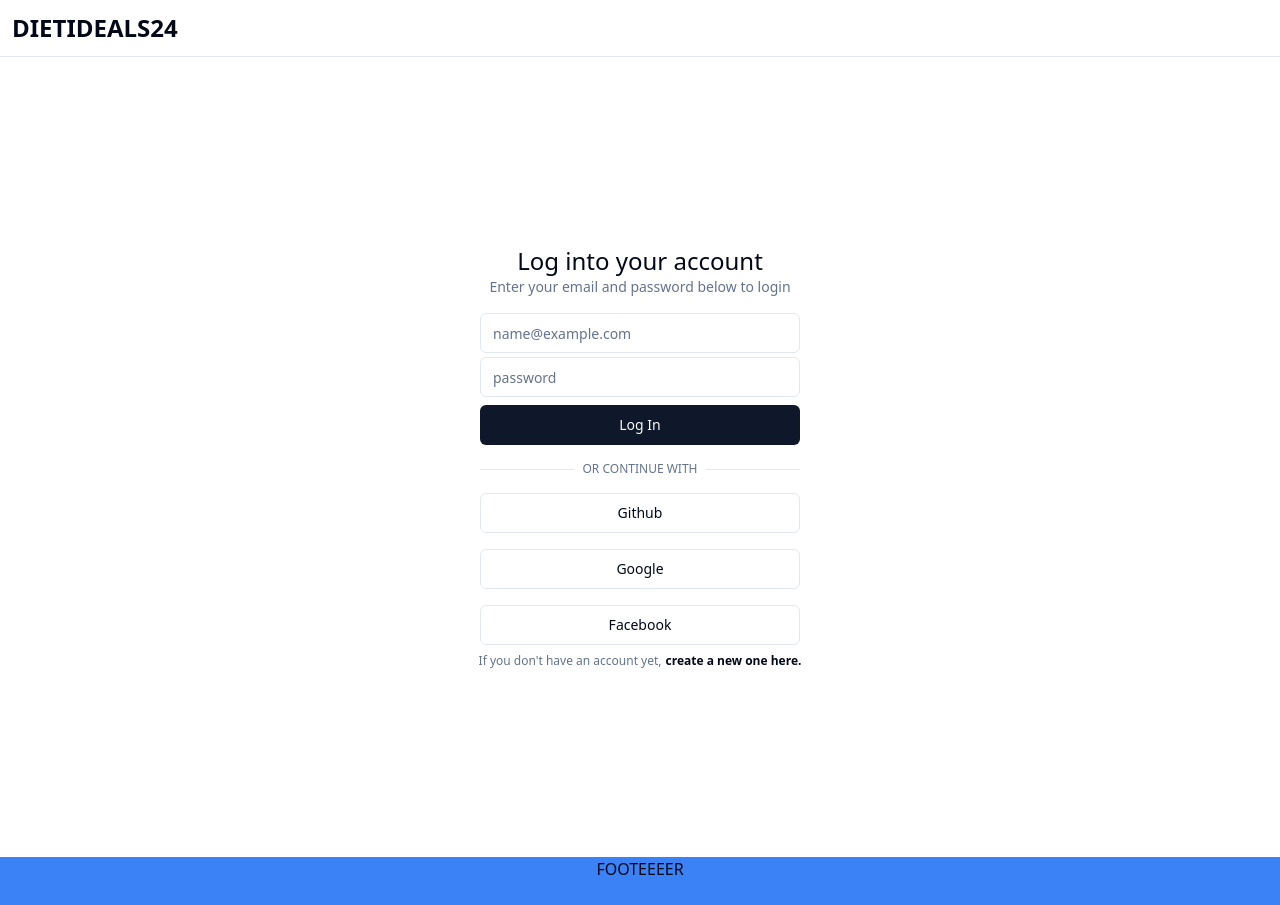
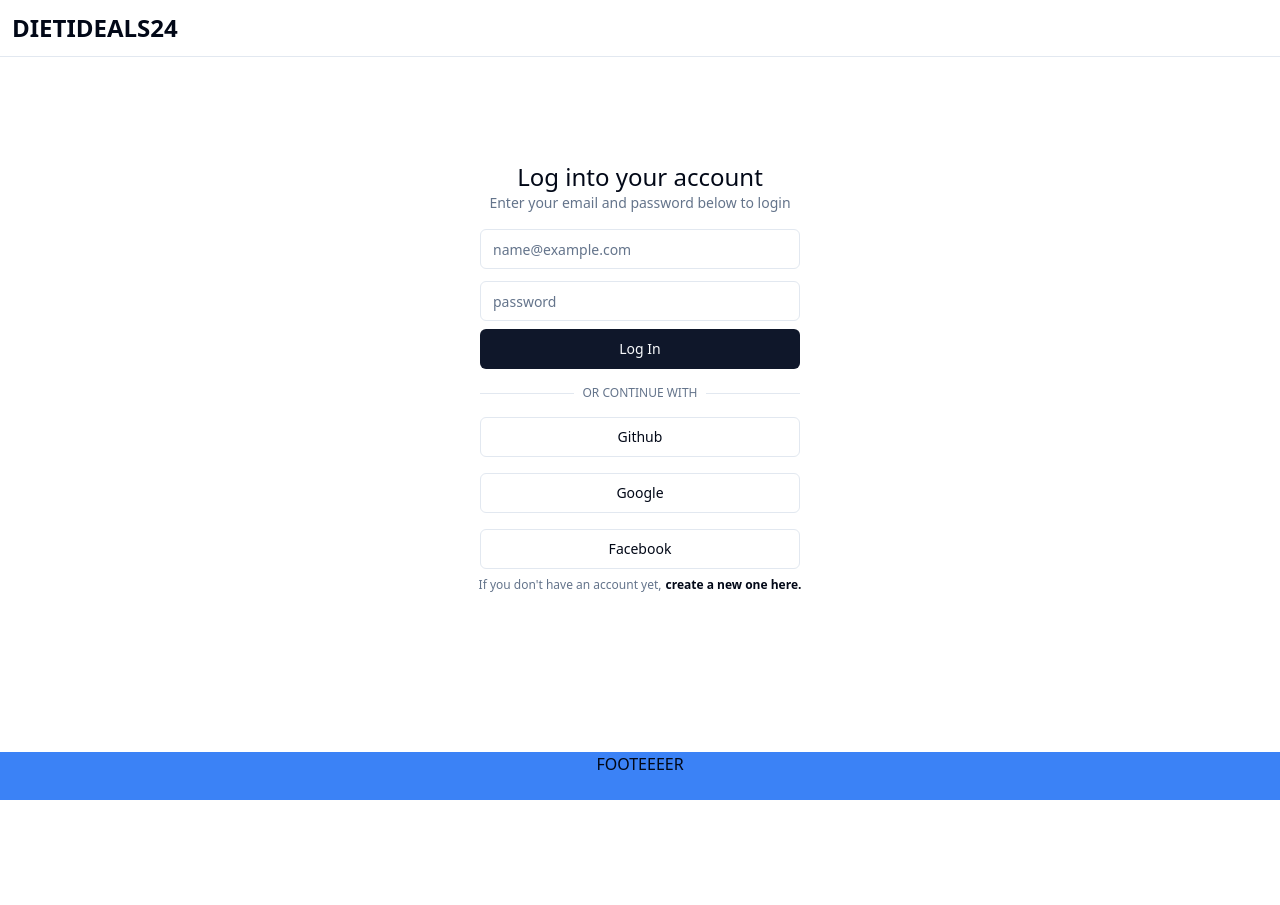
Before and after one commit to Graffioh/dietideals24ucm, a Next.js app: page /login in a window 1280 px wide. After the commit the page ends 800 px from the top, so only its background shows below. Built offline with nearby package versions, Linux system fonts and the light colour scheme.

Commit message:
Fix scroll when center items with h-screen

```diff
--- a/app/(auth)/login/page.js
+++ b/app/(auth)/login/page.js
@@ -4,34 +4,21 @@ import { UserAuthForm } from "../../components/userAuthForm";
 export default function LoginPage() {
   return (
     <>
-      <div className="h-screen flex flex-col justify-center items-center">
+      <div className="h-[80vh] flex flex-col justify-center items-center">
         <h1 className="text-2xl font-medium">Log into your account</h1>
         <p className="text-sm text-slate-500 mb-4">
           Enter your email and password below to login
         </p>
         <UserAuthForm className="w-80 min-w-screen" />
         <div className="flex">
-        <p className="text-xs text-slate-500 mt-2">
-          If you don't have an account yet,
-        </p>
-        <Link href="/" className="font-bold text-xs mt-2 ml-1">create a new one here.</Link>
+          <p className="text-xs text-slate-500 mt-2">
+            If you don't have an account yet,
+          </p>
+          <Link href="/" className="font-bold text-xs mt-2 ml-1">
+            create a new one here.
+          </Link>
         </div>
       </div>
-
-      {/* <div className="h-screen flex flex-col justify-center items-center">
-        <h1 className="text-xl">Log into your account</h1>
-        <p className="mb-4 text-xs">Enter your email and password below to login</p>
-        <input className="w-64 min-w-screen m-1 border-2 border-grey-700"></input>
-        <input className="w-64 min-w-screen m-1 border-2 border-grey-700"></input>
-        <button className="w-64 min-w-screen m-2 border-2 border-blue-500">Log In</button>
-        <p className="m-2 text-base">Or continue with</p>
-        <button className="w-64 min-w-screen m-2 border-2 border-black">Github</button>
-        <button className="w-64 min-w-screen m-2 border-2 border-red-500">Google</button>
-        <button className="w-64 min-w-screen m-2 border-2 border-blue-500">Facebook</button>
-        <p className="mt-2 text-xs">
-          If you don't have an account yet, create a new one here.
-        </p>
-      </div> */}
     </>
   );
 }
--- a/app/components/userAuthForm.js
+++ b/app/components/userAuthForm.js
@@ -4,7 +4,7 @@ import * as React from "react";
 
 import { cn } from "@/lib/utils";
 // import { Icons } from "@/components/icons"
-import Image from 'next/image'
+// import Image from 'next/image'
 import { Button } from "@/components/ui/button";
 import { Input } from "@/components/ui/input";
 import { Label } from "@/components/ui/label";
@@ -25,7 +25,7 @@ export function UserAuthForm({ className, ...props }) {
     <div className={cn("grid gap-4", className)} {...props}>
       <form onSubmit={onSubmit}>
         <div className="grid gap-2">
-          <div className="grid gap-1">
+          <div className="grid gap-3">
             <Label className="sr-only" htmlFor="email">
               Email
             </Label>
```
